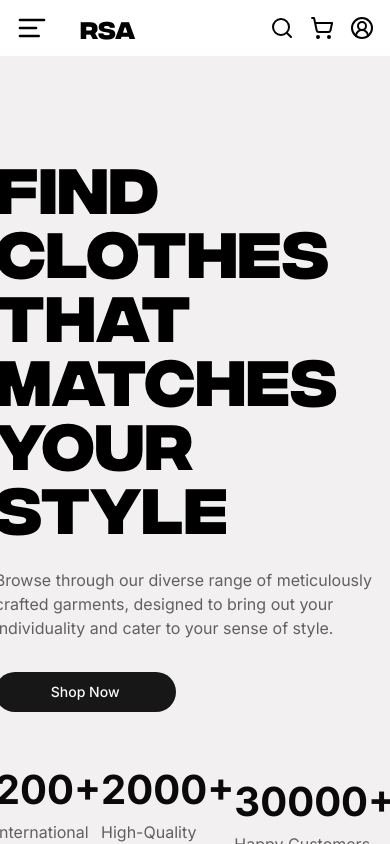
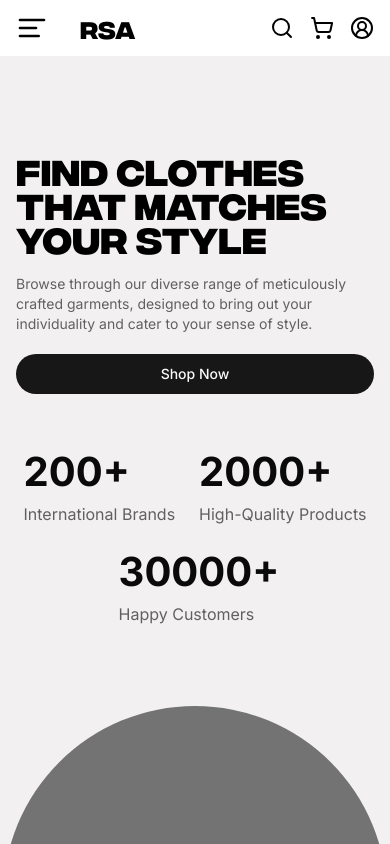
Before and after one commit to AJ1732/rsa-stores, a Next.js app: page / in a window 390 px wide. Shown: the top 844 px of the page. Built offline with nearby package versions, Linux system fonts and the light colour scheme.

Commit message:
chore: update

```diff
--- a/src/components/sections/Home/HeroSection/index.tsx
+++ b/src/components/sections/Home/HeroSection/index.tsx
@@ -20,21 +20,21 @@ const HeroSection = () => {
     <section className="full-width content-grid bg-shade-100 pb-28 pt-24">
       <div className="flex items-center justify-between gap-20 max-lg:flex-col lg:gap-8">
         <div className="max-w-[38rem] space-y-12">
-          <div className="space-y-8">
-            <h2 className="font-integral text-[4rem] leading-[4rem] text-black">
+          <div className="space-y-5 lg:space-y-8">
+            <h2 className="font-integral text-4xl md:text-5xl max-md:max-w-[22.5rem] leading-[2.125rem] text-black lg:text-[4rem] lg:leading-[4rem]">
               FIND CLOTHES THAT MATCHES YOUR STYLE
             </h2>
 
-            <p className="text-black/60">
+            <p className="max-md:max-w-[22.5rem] text-sm text-black/60 md:text-base">
               Browse through our diverse range of meticulously crafted garments,
               designed to bring out your individuality and cater to your sense
               of style.
             </p>
 
-            <Button label="Shop Now" className="px-14 py-4" />
+            <Button label="Shop Now" className="px-14 py-4 w-full md:w-fit" />
           </div>
 
-          <div className="flex items-center justify-between">
+          <div className="flex flex-wrap items-center justify-center gap-4 space-x-2 md:justify-between">
             {stats.map(({ figures, text }, i) => (
               <div key={i}>
                 <p className="text-[2.5rem] font-bold">{figures}+</p>
```
